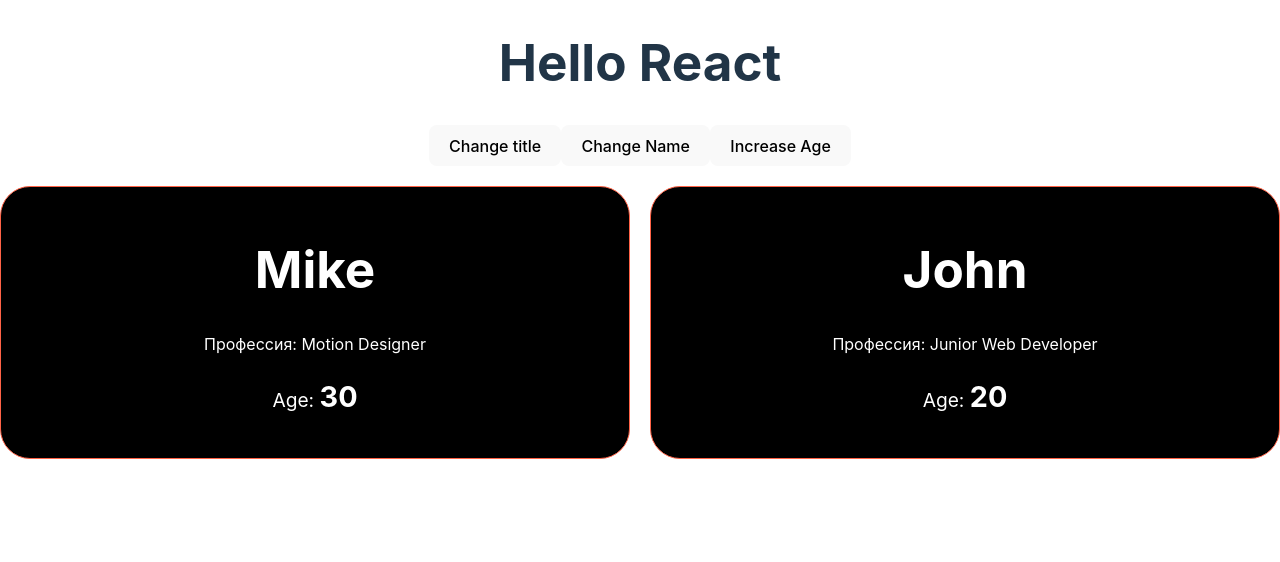
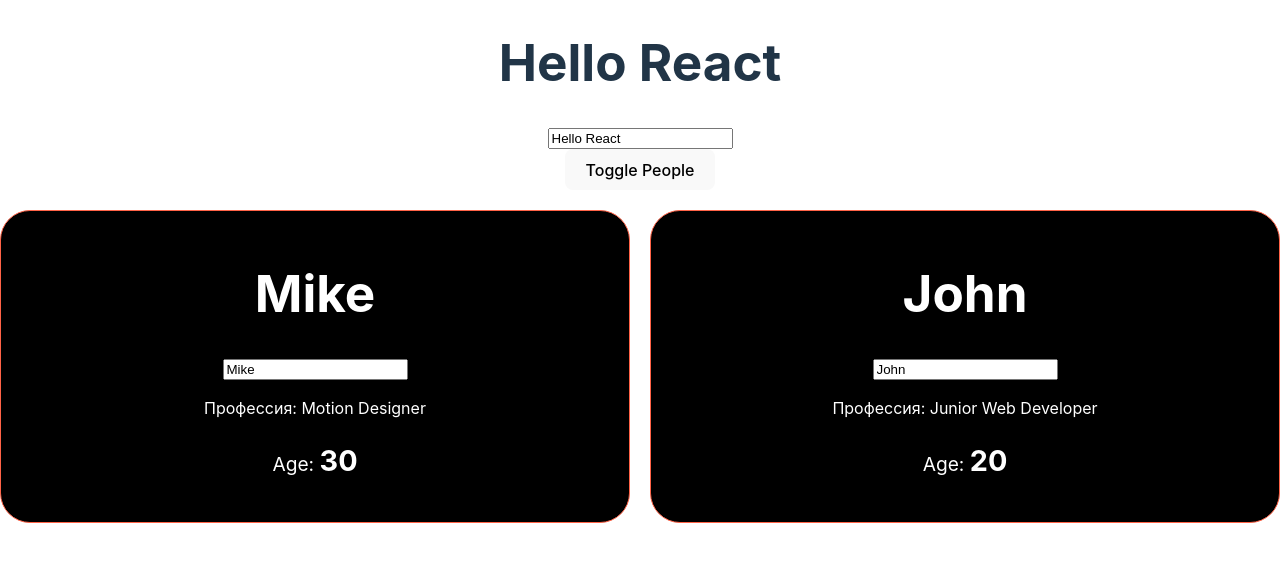
Before and after one commit to Commondore/people-24, a React (Vite) app: page / in a window 1280 px wide. Shown: the top 562 px of the page. Built offline with nearby package versions, Linux system fonts and the light colour scheme.

Commit message:
add render list

```diff
--- a/src/App.jsx
+++ b/src/App.jsx
@@ -1,69 +1,98 @@
 import { useState } from "react";
 import "./App.css";
 import Person from "./components/Person/Person";
-import { Component } from "react";
-import Button from "./components/Button/Button";
 
 function App() {
   const [title, setTitle] = useState("Hello React"); // [data, fn]
   const [people, setPeople] = useState([
-    { name: "Mike", age: 30, prof: "Motion Designer" },
-    { name: "John", age: 20, prof: "Junior Web Developer" },
+    { name: "Mike", age: 30, prof: "Motion Designer", id: 1 },
+    { name: "John", age: 20, prof: "Junior Web Developer", id: 2 },
   ]);
+  const [isShow, setIsShow] = useState(true);
 
-  const changeTitle = (text) => {
-    if (title === "Hello React") {
-      setTitle(text);
-    } else {
-      setTitle("Hello React");
-    }
+  const changeTitle = (event) => {
+    setTitle(event.target.value);
   };
 
-  const changeName = () => {
-    const copyPeople = [...people];
-    const person = { ...copyPeople[0] };
-    person.name = "Sam";
-    copyPeople[0] = person;
-
-    setPeople(copyPeople);
-  };
-
-  const increaseAge = () => {
-    setPeople((prevPeople) => {
-      return prevPeople.map((person) => {
+  const changeName = (id, event) => {
+    setPeople((people) => {
+      return people.map((person) => {
         return {
           ...person,
-          age: person.age + 1,
+          name: person.id === id ? event.target.value : person.name,
         };
       });
     });
   };
 
+  const increaseAge = (id) => {
+    const copyPeople = [...people];
+    const index = people.findIndex((person) => person.id === id);
+    const person = { ...people[index] };
+    person.age = person.age + 1;
+    copyPeople[index] = person;
+    setPeople(copyPeople);
+    // setPeople((prevPeople) => {
+    //   return prevPeople.map((person) => {
+    //     const age = person.id === id ? person.age + 1 : person.age;
+    //     return {
+    //       ...person,
+    //       age,
+    //     };
+    //   });
+    // });
+  };
+
+  const removePerson = (id) => {
+    setPeople((people) => {
+      return people.filter((person) => person.id !== id);
+    });
+  };
+
+  let list = null;
+
+  if (isShow) {
+    list = (
+      <div className="list">
+        {people.map((person) => {
+          return (
+            <Person
+              key={person.id}
+              name={person.name}
+              age={person.age}
+              icrease={() => increaseAge(person.id)}
+              change={(event) => changeName(person.id, event)}
+              remove={() => removePerson(person.id)}
+            >
+              Профессия: <span>{person.prof}</span>
+            </Person>
+          );
+        })}
+        {/* <Person
+          name={people[0].name}
+          age={people[0].age}
+          icrease={() => increaseAge(people[0].id)}
+          change={(event) => changeName(people[0].id, event)}
+        >
+          Профессия: <span>{people[0].prof}</span>
+        </Person> */}
+      </div>
+    );
+  }
+
   return (
     <div className="wrapper">
       <h1 className="title">{title}</h1>
+      <input type="text" value={title} onChange={changeTitle} />
+
       <div className="controls">
-        {/* <button className="btn" onClick={() => changeTitle("New title")}>
-          Change title
-        </button> */}
-        <Button click={() => changeTitle("New title")}>Change title</Button>
-
-        <button className="btn" onClick={changeName}>
-          Change Name
-        </button>
-
-        <button className="btn" onClick={increaseAge}>
-          Increase Age
-        </button>
+        {!!people.length && (
+          <button className="btn" onClick={() => setIsShow((isShow) => !isShow)}>
+            Toggle People
+          </button>
+        )}
       </div>
-      <div className="list">
-        <Person name={people[0].name} age={people[0].age}>
-          Профессия: <span>{people[0].prof}</span>
-        </Person>
-        <Person name={people[1].name} age={people[1].age}>
-          Профессия: <span>{people[1].prof}</span>
-        </Person>
-      </div>
+      {list}
     </div>
   );
 }
--- a/src/components/Person/Person.jsx
+++ b/src/components/Person/Person.jsx
@@ -1,10 +1,15 @@
 import "./Person.scss";
 
-function Person({ name, age, children }) {
+function Person({ name, age, children, icrease, change, remove }) {
   return (
     <div className="person">
-      <h1 className="title">{name}</h1>
-      <p className="prof">{children}</p>
+      <h1 className="title" onClick={icrease}>
+        {name}
+      </h1>
+      <input className="input" type="text" value={name} onChange={change} />
+      <p className="prof" onClick={remove}>
+        {children}
+      </p>
       <p className="age">
         Age: <span>{age}</span>
       </p>
```
